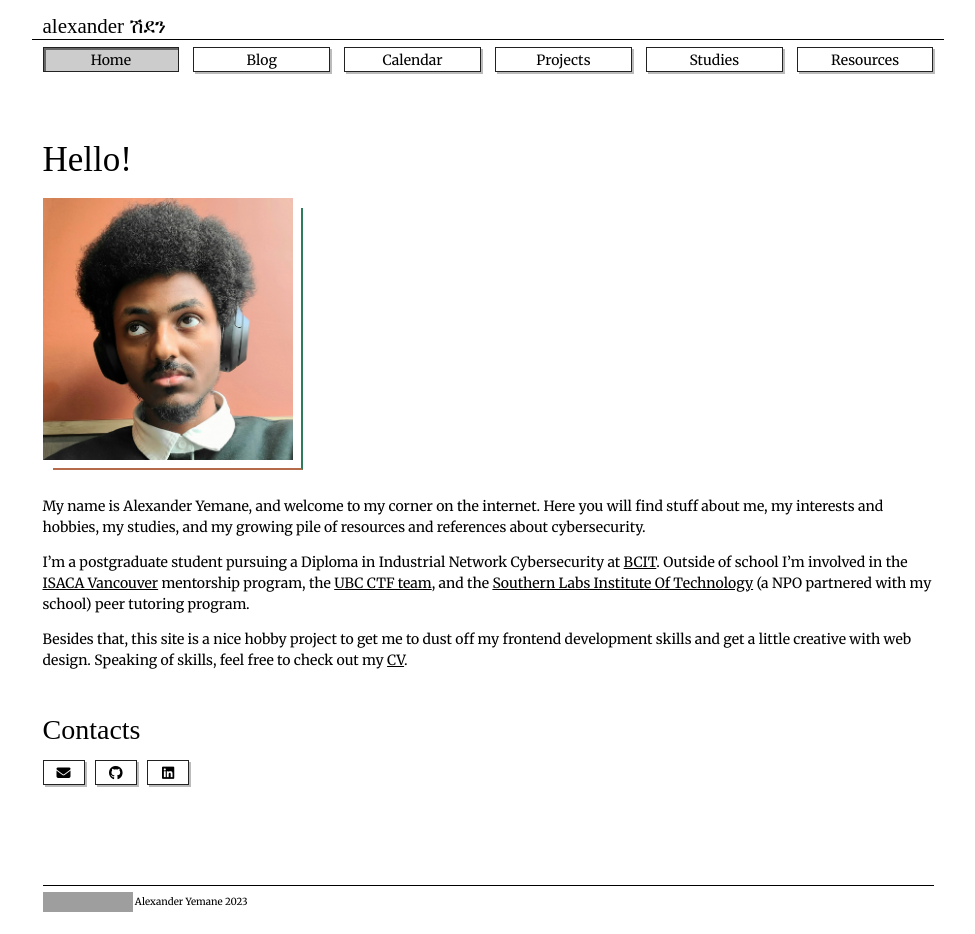
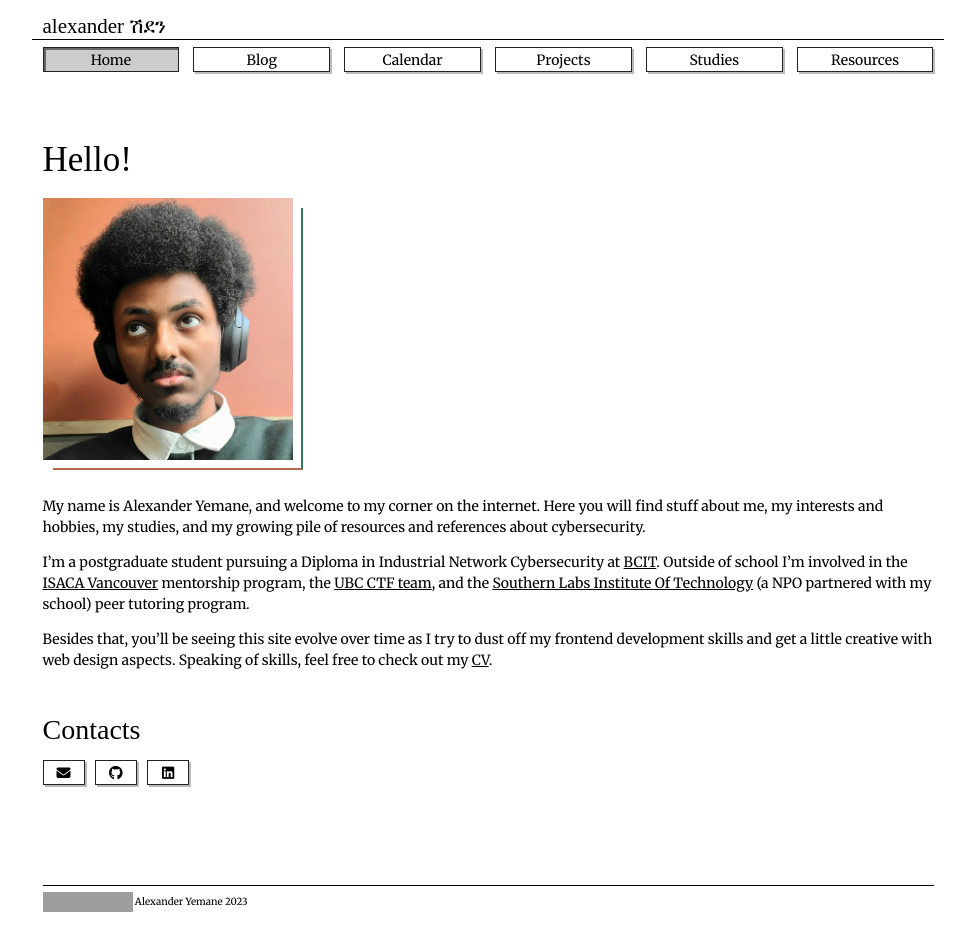
Before and after one commit to gahssi/gahssi.github.io, a Jekyll site: the page built from index.md, in a window 1280 px wide. Shown: the whole page, without its empty margins (152-1127 px from the left). Built offline with Jekyll 4.4.1, drawn with Linux system fonts in a browser that asks for light colours; nearby versions of some CDN libraries; some web fonts are replaced; grey boxes are pictures that could not be loaded.

Commit message:
another intro update

```diff
--- a/index.md
+++ b/index.md
@@ -54,7 +54,7 @@
 
 I'm a postgraduate student pursuing a Diploma in Industrial Network Cybersecurity at [BCIT](https://www.bcit.ca/). Outside of school I'm involved in the [ISACA Vancouver](https://engage.isaca.org/vancouverchapter/home) mentorship program, the [UBC CTF team](https://maplebacon.org/), and the [Southern Labs Institute Of Technology](https://southernlabs.co.za/) (a NPO partnered with my school) peer tutoring program.
 
-Besides that, this site is a nice hobby project to get me to dust off my frontend development skills and get a little creative with web design. Speaking of skills, feel free to check out my [CV](cv).
+Besides that, you'll be seeing this site evolve over time as I try to dust off my frontend development skills and get a little creative with web design aspects. Speaking of skills, feel free to check out my [CV](cv).
 
 ## Contacts
 
```
